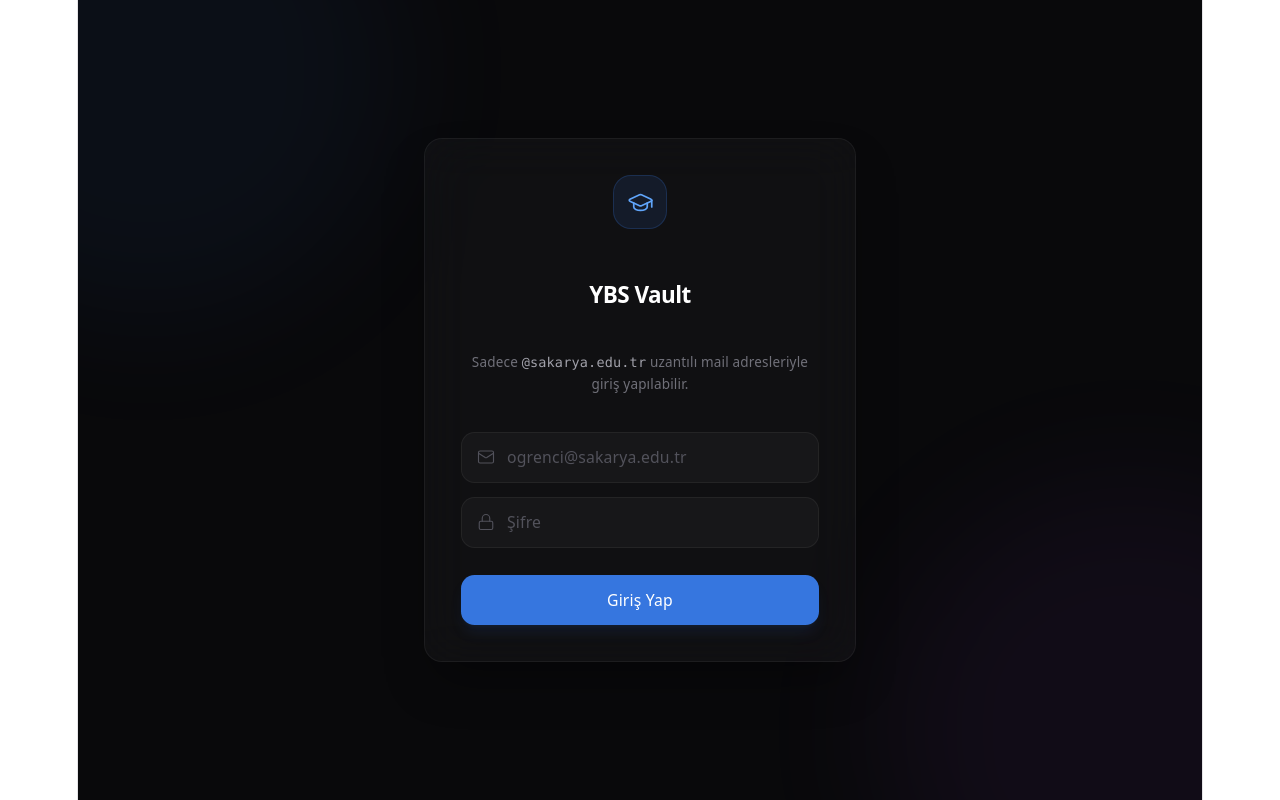
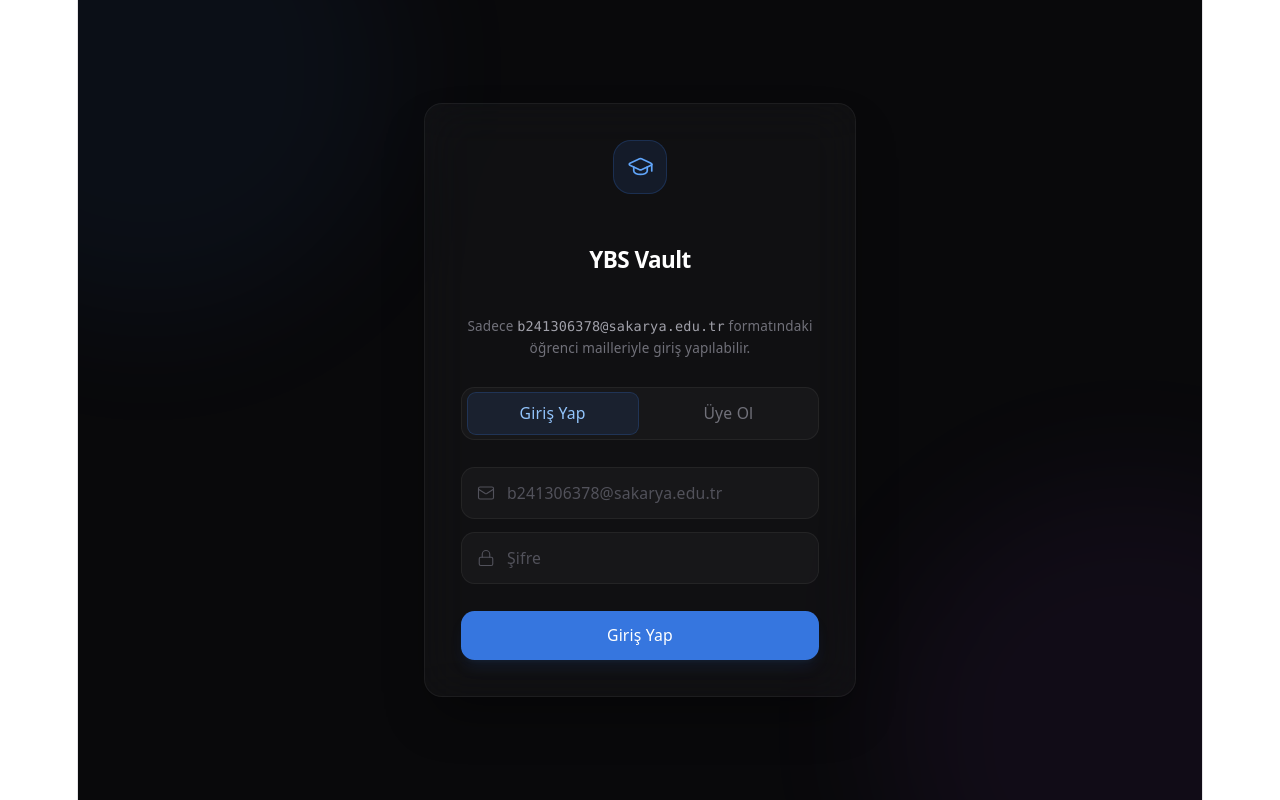
Before and after one commit to miracyorulmaz/ybs-vault, a React (Vite) app: page / in a window 1280 px wide. Built offline with nearby package versions, Linux system fonts and the light colour scheme.

Commit message:
Kayıt ol seçeneği eklendi.

```diff
--- a/src/App.jsx
+++ b/src/App.jsx
@@ -117,23 +117,95 @@ const SECMELI = [
   { kod: "YBS 354", ad: "Veri Madenciliği ve İş Zekası", notlar: [] },
 ];
 
+const OGRENCI_MAIL_REGEX = /^b\d{9}@sakarya\.edu\.tr$/;
+
 function LoginScreen({ onLogin }) {
+  const [mod, setMod] = useState("giris");
   const [email, setEmail] = useState("");
   const [pass, setPass] = useState("");
+  const [pass2, setPass2] = useState("");
+  const [hata, setHata] = useState("");
+  const [basarili, setBasarili] = useState(false);
+
+  const mailGecerliMi = email.length === 0 || OGRENCI_MAIL_REGEX.test(email);
+
+  const handleSubmit = () => {
+    setHata("");
+    setBasarili(false);
+
+    if (!OGRENCI_MAIL_REGEX.test(email)) {
+      setHata("Mail adresi b241306378@sakarya.edu.tr formatında olmalı.");
+      return;
+    }
+    if (pass.length < 6) {
+      setHata("Şifre en az 6 karakter olmalı.");
+      return;
+    }
+    if (mod === "kayit") {
+      if (pass !== pass2) {
+        setHata("Şifreler eşleşmiyor.");
+        return;
+      }
+      setBasarili(true);
+      return;
+    }
+    onLogin();
+  };
+
   return (
     <div className="min-h-screen w-full flex items-center justify-center relative overflow-hidden bg-zinc-950">
       <div className="pointer-events-none absolute -top-40 -left-40 w-[500px] h-[500px] rounded-full bg-blue-500/5 blur-3xl" />
       <div className="pointer-events-none absolute -bottom-40 -right-40 w-[500px] h-[500px] rounded-full bg-purple-500/5 blur-3xl" />
       <div className="relative w-full max-w-sm mx-4 rounded-2xl border border-white/5 bg-white/[0.03] backdrop-blur-xl shadow-2xl shadow-black/40 p-8">
-        <div className="flex flex-col items-center mb-8">
+        <div className="flex flex-col items-center mb-6">
           <div className="w-12 h-12 rounded-2xl bg-blue-500/10 border border-blue-500/20 flex items-center justify-center mb-4">
             <GraduationCap className="w-6 h-6 text-blue-400" strokeWidth={1.5} />
           </div>
           <h1 className="text-white text-xl font-semibold tracking-tight">YBS Vault</h1>
           <p className="text-zinc-500 text-xs mt-2 text-center leading-relaxed">
-            Sadece <span className="font-mono text-zinc-400">@sakarya.edu.tr</span> uzantılı mail adresleriyle giriş yapılabilir.
+            Sadece <span className="font-mono text-zinc-400">b241306378@sakarya.edu.tr</span> formatındaki öğrenci mailleriyle giriş yapılabilir.
           </p>
         </div>
+
+        <div className="flex gap-1 mb-6 bg-white/[0.03] border border-white/5 rounded-xl p-1">
+          <button
+            onClick={() => {
+              setMod("giris");
+              setHata("");
+              setBasarili(false);
+            }}
+            className={`flex-1 text-sm py-2 rounded-lg transition-colors ${
+              mod === "giris" ? "bg-blue-500/10 text-blue-300 border border-blue-500/20" : "text-zinc-500 hover:text-zinc-300"
+            }`}
+          >
+            Giriş Yap
+          </button>
+          <button
+            onClick={() => {
+              setMod("kayit");
+              setHata("");
+              setBasarili(false);
+            }}
+            className={`flex-1 text-sm py-2 rounded-lg transition-colors ${
+              mod === "kayit" ? "bg-blue-500/10 text-blue-300 border border-blue-500/20" : "text-zinc-500 hover:text-zinc-300"
+            }`}
+          >
+            Üye Ol
+          </button>
+        </div>
+
+        {basarili ? (
+          <div className="flex flex-col items-center text-center py-4">
+            <div className="w-11 h-11 rounded-xl bg-blue-500/10 border border-blue-500/20 flex items-center justify-center mb-4">
+              <Mail className="w-5 h-5 text-blue-400" strokeWidth={1.5} />
+            </div>
+            <p className="text-zinc-200 text-sm mb-1">Doğrulama maili gönderildi.</p>
+            <p className="text-zinc-600 text-xs leading-relaxed">
+              <span className="font-mono text-zinc-400">{email}</span> adresine gönderilen linke tıklayarak hesabını onaylaman gerekiyor.
+            </p>
+          </div>
+        ) : (
+          <>
             <div className="space-y-3">
               <div className="relative">
                 <Mail className="absolute left-3.5 top-1/2 -translate-y-1/2 w-4 h-4 text-zinc-600" strokeWidth={1.5} />
@@ -141,8 +213,10 @@ function LoginScreen({ onLogin }) {
                   value={email}
                   onChange={(e) => setEmail(e.target.value)}
                   type="email"
-              placeholder="ogrenci@sakarya.edu.tr"
-              className="w-full bg-white/[0.03] border border-white/5 rounded-xl py-3 pl-10 pr-4 text-sm text-zinc-200 placeholder-zinc-600 outline-none focus:border-blue-500/30 focus:bg-white/[0.05] transition-all"
+                  placeholder="b241306378@sakarya.edu.tr"
+                  className={`w-full bg-white/[0.03] border rounded-xl py-3 pl-10 pr-4 text-sm text-zinc-200 placeholder-zinc-600 outline-none focus:bg-white/[0.05] transition-all ${
+                    mailGecerliMi ? "border-white/5 focus:border-blue-500/30" : "border-red-500/30 focus:border-red-500/40"
+                  }`}
                 />
               </div>
               <div className="relative">
@@ -155,13 +229,30 @@ function LoginScreen({ onLogin }) {
                   className="w-full bg-white/[0.03] border border-white/5 rounded-xl py-3 pl-10 pr-4 text-sm text-zinc-200 placeholder-zinc-600 outline-none focus:border-blue-500/30 focus:bg-white/[0.05] transition-all"
                 />
               </div>
+              {mod === "kayit" && (
+                <div className="relative">
+                  <Lock className="absolute left-3.5 top-1/2 -translate-y-1/2 w-4 h-4 text-zinc-600" strokeWidth={1.5} />
+                  <input
+                    value={pass2}
+                    onChange={(e) => setPass2(e.target.value)}
+                    type="password"
+                    placeholder="Şifre (tekrar)"
+                    className="w-full bg-white/[0.03] border border-white/5 rounded-xl py-3 pl-10 pr-4 text-sm text-zinc-200 placeholder-zinc-600 outline-none focus:border-blue-500/30 focus:bg-white/[0.05] transition-all"
+                  />
                 </div>
+              )}
+            </div>
+
+            {hata && <p className="text-red-400 text-xs mt-3">{hata}</p>}
+
             <button
-          onClick={onLogin}
+              onClick={handleSubmit}
               className="mt-6 w-full bg-blue-500/90 hover:bg-blue-500 text-white text-sm font-medium py-3 rounded-xl transition-all shadow-lg shadow-blue-500/10"
             >
-          Giriş Yap
+              {mod === "giris" ? "Giriş Yap" : "Üye Ol"}
             </button>
+          </>
+        )}
       </div>
     </div>
   );
```
Lines whose indentation alone changed are shown as unchanged.
